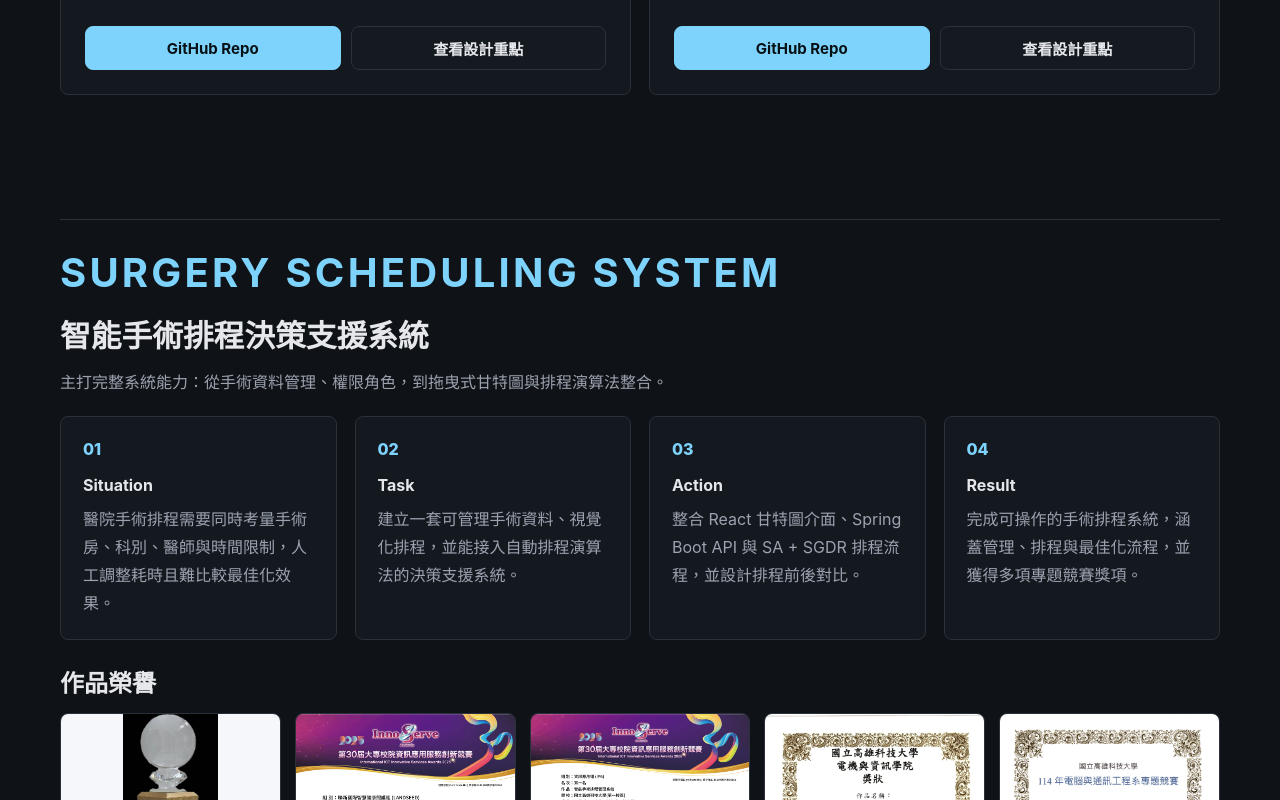
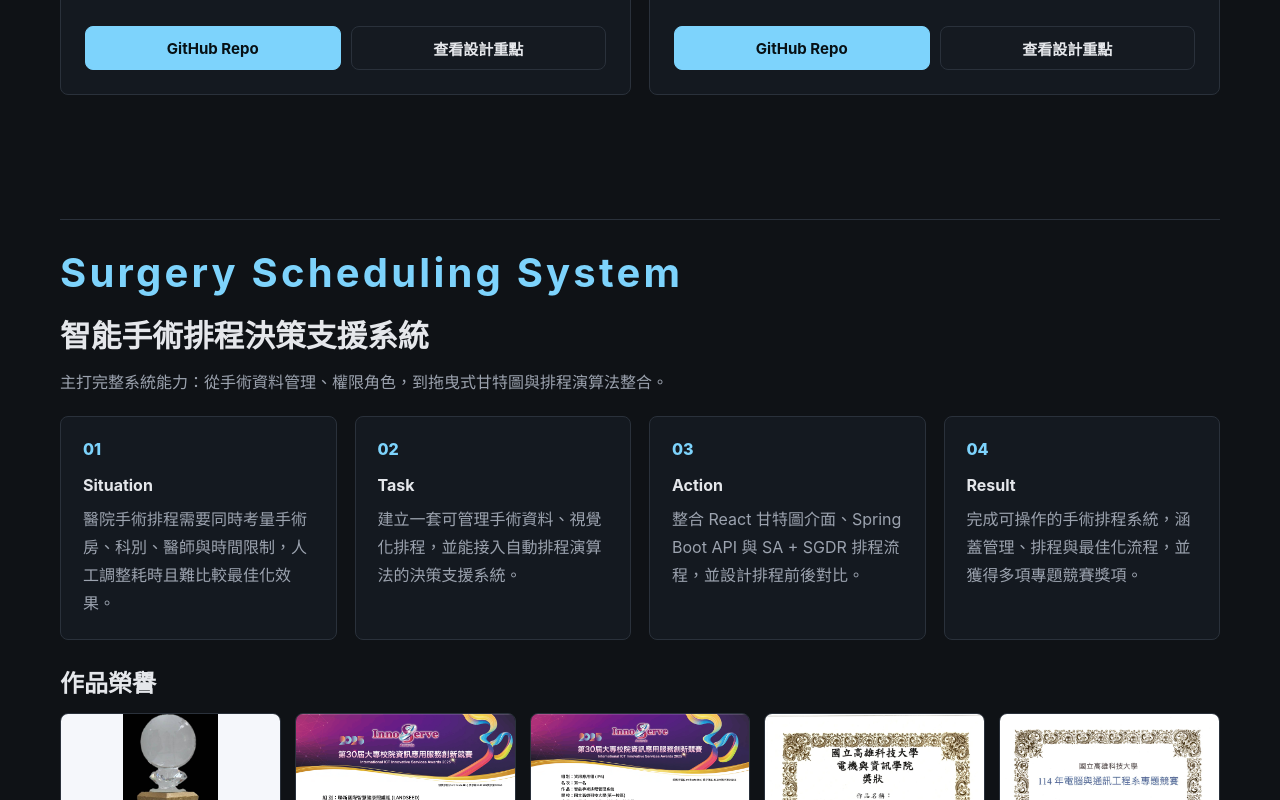
Before and after one commit to HaDog-hub/portfolio, a React (Vite) app: page / in a window 1280 px wide. Shown: the part 2000-2800 px from the top of the page. Built offline with nearby package versions, Linux system fonts and the light colour scheme.

Commit message:
大標取消全大寫

```diff
--- a/src/data/projects.js
+++ b/src/data/projects.js
@@ -165,7 +165,7 @@ export const projectDetails = [
   },
   {
     id: "rag",
-    eyebrow: "RAG Knowledge BASE",
+    eyebrow: "RAG Knowledge Base",
     title: "RAG 知識庫問答系統",
     description:
       "展示文件上傳、知識庫檢索與聊天回答流程，重點放在 RAG 應用的完整互動。",
--- a/src/styles.css
+++ b/src/styles.css
@@ -302,7 +302,6 @@ main {
   font-weight: 700;
   line-height: 1.4;
   letter-spacing: 0.08em;
-  text-transform: uppercase;
 }
 
 .eyebrow {
@@ -311,7 +310,6 @@ main {
   font-size: 2.5rem;
   font-weight: 700;
   letter-spacing: 0.08em;
-  text-transform: uppercase;
 }
 
 .hero-actions {
```
